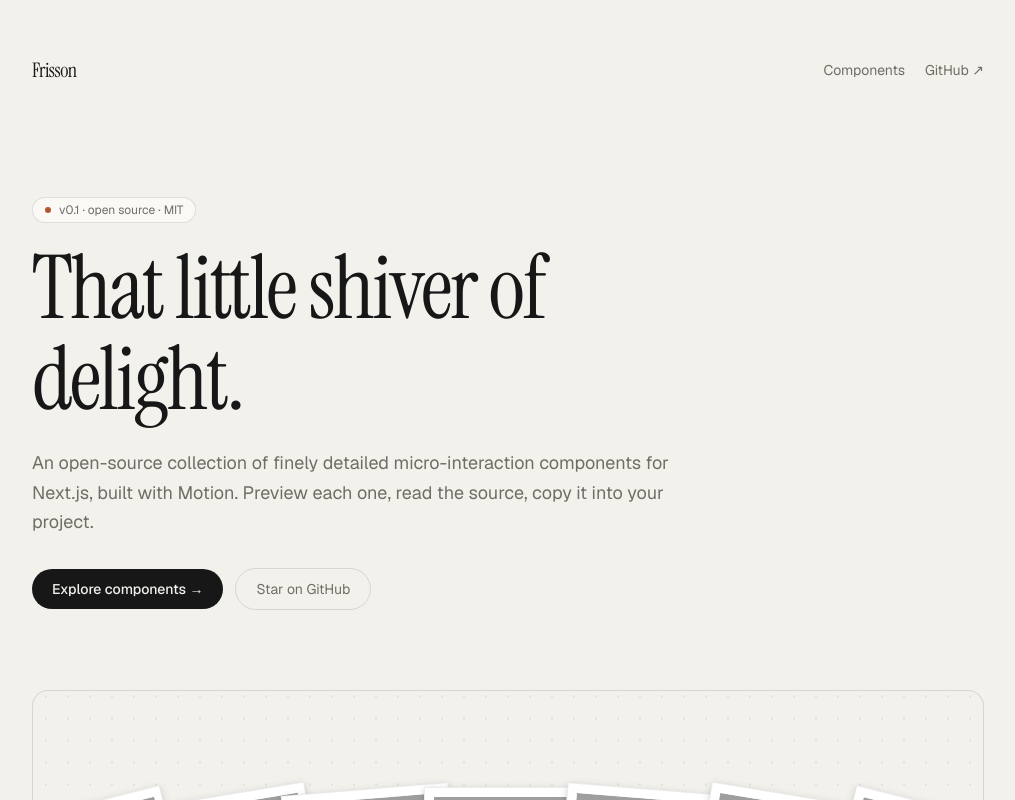
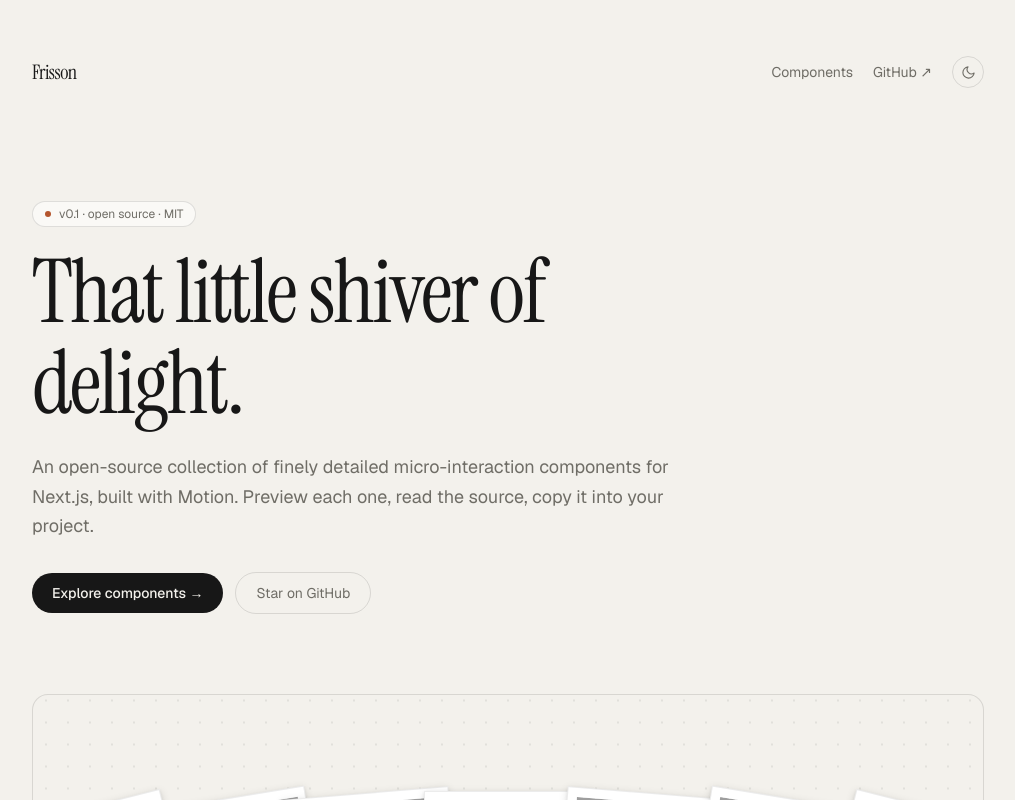
Before and after one commit to ridh21/frisson, a Next.js app: page / in a window 1280 px wide. Shown: the top 800 px of the page, without its empty margins (132-1147 px from the left). Built offline with nearby package versions, Linux system fonts and the light colour scheme; grey boxes are pictures that could not be loaded.

Commit message:
feat: implement theme toggle functionality and enhance dark mode support

```diff
--- a/src/app/c/[slug]/page.tsx
+++ b/src/app/c/[slug]/page.tsx
@@ -67,7 +67,7 @@ export default async function ComponentPage({
           {meta.dependencies.map((d) => (
             <span
               key={d}
-              className="rounded-full bg-[rgba(23,23,23,0.06)] px-2.5 py-0.5 font-mono text-xs text-[var(--ink)]"
+              className="rounded-full bg-[var(--hover)] px-2.5 py-0.5 font-mono text-xs text-[var(--ink)]"
             >
               {d}
             </span>
@@ -96,7 +96,7 @@ export default async function ComponentPage({
           <li>
             <span className="mr-1 font-mono text-xs text-[var(--muted)]">02</span>{" "}
             Copy{" "}
-            <code className="rounded bg-[rgba(23,23,23,0.06)] px-1.5 py-0.5 font-mono text-[13px]">
+            <code className="rounded bg-[var(--hover)] px-1.5 py-0.5 font-mono text-[13px]">
               {meta.files[0].name}
             </code>{" "}
             from the <strong>Code</strong> tab into your project.
@@ -117,7 +117,7 @@ export default async function ComponentPage({
               shadcn registry support is coming soon.
             </span>{" "}
             You&apos;ll be able to install any Frisson component in one line —{" "}
-            <code className="rounded bg-[rgba(23,23,23,0.06)] px-1.5 py-0.5 font-mono text-[12px] text-[var(--ink)]">
+            <code className="rounded bg-[var(--hover)] px-1.5 py-0.5 font-mono text-[12px] text-[var(--ink)]">
               npx shadcn@latest add {meta.slug}
             </code>
             .
--- a/src/app/globals.css
+++ b/src/app/globals.css
@@ -1,4 +1,8 @@
 @import "tailwindcss";
+
+/* Class-based dark mode: `dark:` utilities apply when .dark is on an ancestor
+   (we put it on <html>). */
+@custom-variant dark (&:where(.dark, .dark *));
 
 @theme inline {
   --font-sans: var(--font-geist-sans);
@@ -14,21 +18,38 @@
   --line: rgba(23, 23, 23, 0.12);
   --panel: #faf9f6;
   --accent: #b4552d;
+  /* derived tokens so hovers, dots and scrollbars can flip with the theme */
+  --hover: rgba(23, 23, 23, 0.06);
+  --dot: rgba(23, 23, 23, 0.08);
+  --scrollbar: rgba(23, 23, 23, 0.16);
+  color-scheme: light;
+}
+
+.dark {
+  /* warm-tinted charcoal, so it reads as the same family as the paper theme */
+  --bg: #17161a;
+  --ink: #ecebe6;
+  --muted: #9a978e;
+  --line: rgba(255, 255, 255, 0.14);
+  --panel: #201f24;
+  --accent: #e0764c;
+  --hover: rgba(255, 255, 255, 0.08);
+  --dot: rgba(255, 255, 255, 0.07);
+  --scrollbar: rgba(255, 255, 255, 0.18);
+  color-scheme: dark;
 }
 
 body {
   background: var(--bg);
   color: var(--ink);
   font-family: var(--font-geist-sans), Arial, Helvetica, sans-serif;
+  transition: background-color 0.25s ease, color 0.25s ease;
 }
 
 /* subtle dot grid for the preview canvas */
 .preview-grid {
   background-color: var(--bg);
-  background-image: radial-gradient(
-    rgba(23, 23, 23, 0.08) 1px,
-    transparent 1px
-  );
+  background-image: radial-gradient(var(--dot) 1px, transparent 1px);
   background-size: 22px 22px;
   background-position: center;
 }
@@ -53,10 +74,16 @@ body {
   height: 10px;
 }
 .code-scroll::-webkit-scrollbar-thumb {
-  background: rgba(23, 23, 23, 0.16);
+  background: var(--scrollbar);
   border: 3px solid var(--panel);
   border-radius: 999px;
 }
 .code-scroll::-webkit-scrollbar-track {
   background: transparent;
 }
+
+/* Shiki dual-theme: spans carry a --shiki-dark colour; switch to it in dark. */
+.dark .code-scroll .shiki,
+.dark .code-scroll .shiki span {
+  color: var(--shiki-dark) !important;
+}
--- a/src/app/layout.tsx
+++ b/src/app/layout.tsx
@@ -33,7 +33,17 @@ export default function RootLayout({
     <html
       lang="en"
       className={`${geistSans.variable} ${geistMono.variable} ${instrumentSerif.variable} h-full antialiased`}
+      suppressHydrationWarning
     >
+      <head>
+        {/* Resolve the theme before first paint so there's no flash: use the
+            saved choice, else the OS preference. */}
+        <script
+          dangerouslySetInnerHTML={{
+            __html: `(function(){try{var t=localStorage.getItem('theme');var d=t?t==='dark':matchMedia('(prefers-color-scheme: dark)').matches;if(d)document.documentElement.classList.add('dark');}catch(e){}})();`,
+          }}
+        />
+      </head>
       <body className="min-h-full">{children}</body>
     </html>
   );
--- a/src/app/page.tsx
+++ b/src/app/page.tsx
@@ -1,6 +1,7 @@
 import Link from "next/link";
 import PolaroidGallery from "@/components/PolaroidGallery";
 import { firstSlug, registry } from "@/registry";
+import { ThemeToggle } from "@/components/site/ThemeToggle";
 
 const GITHUB_URL = "https://github.com/ridh21/frisson";
 
@@ -24,6 +25,7 @@ export default function Home() {
           >
             GitHub ↗
           </a>
+          <ThemeToggle />
         </nav>
       </header>
 
--- a/src/app/preview/[slug]/page.tsx
+++ b/src/app/preview/[slug]/page.tsx
@@ -3,6 +3,7 @@ import { notFound } from "next/navigation";
 import type { Metadata } from "next";
 import { registry, getMeta } from "@/registry";
 import { componentMap } from "@/registry/components";
+import { ThemeToggle } from "@/components/site/ThemeToggle";
 
 export function generateStaticParams() {
   return registry.map((c) => ({ slug: c.slug }));
@@ -48,6 +49,10 @@ export default async function PreviewPage({
         {meta.name}
       </Link>
 
+      <div className="fixed right-5 top-5 z-10">
+        <ThemeToggle className="bg-[var(--panel)]/80 backdrop-blur" />
+      </div>
+
       <main
         className={[
           "flex min-h-dvh w-full items-center justify-center px-6 py-20",
--- a/src/components/site/ShowcaseTabs.tsx
+++ b/src/components/site/ShowcaseTabs.tsx
@@ -81,7 +81,7 @@ export function ShowcaseTabs({
                   className={[
                     "rounded-md px-2.5 py-1 font-mono text-xs transition-colors",
                     i === fileIndex
-                      ? "bg-[rgba(23,23,23,0.06)] text-[var(--ink)]"
+                      ? "bg-[var(--hover)] text-[var(--ink)]"
                       : "text-[var(--muted)] hover:text-[var(--ink)]",
                   ].join(" ")}
                 >
--- /dev/null
+++ b/src/components/site/ThemeToggle.tsx
@@ -0,0 +1,83 @@
+"use client";
+
+import { useEffect, useState } from "react";
+
+/**
+ * A small light/dark switch. The actual theme class is set on <html> before
+ * paint by the inline script in the root layout (so there's no flash); this
+ * button just reflects and flips it, persisting the choice to localStorage.
+ */
+export function ThemeToggle({ className = "" }: { className?: string }) {
+  const [dark, setDark] = useState(false);
+  const [mounted, setMounted] = useState(false);
+
+  useEffect(() => {
+    setMounted(true);
+    setDark(document.documentElement.classList.contains("dark"));
+  }, []);
+
+  const toggle = () => {
+    const next = !dark;
+    setDark(next);
+    document.documentElement.classList.toggle("dark", next);
+    try {
+      localStorage.setItem("theme", next ? "dark" : "light");
+    } catch {
+      /* storage blocked — the toggle still works for this session */
+    }
+  };
+
+  return (
+    <button
+      type="button"
+      onClick={toggle}
+      aria-label="Toggle dark mode"
+      title={dark ? "Switch to light" : "Switch to dark"}
+      className={[
+        "inline-flex size-8 items-center justify-center rounded-full border border-[var(--line)] text-[var(--muted)] transition-colors hover:text-[var(--ink)]",
+        className,
+      ].join(" ")}
+    >
+      {/* Render the icon only once mounted so SSR (always light) doesn't
+          mismatch the resolved theme. */}
+      {mounted && (dark ? <SunIcon /> : <MoonIcon />)}
+    </button>
+  );
+}
+
+function MoonIcon() {
+  return (
+    <svg
+      width="15"
+      height="15"
+      viewBox="0 0 24 24"
+      fill="none"
+      stroke="currentColor"
+      strokeWidth="1.8"
+      strokeLinecap="round"
+      strokeLinejoin="round"
+      aria-hidden
+    >
+      <path d="M21 12.79A9 9 0 1 1 11.21 3 7 7 0 0 0 21 12.79z" />
+    </svg>
+  );
+}
+
+function SunIcon() {
+  return (
+    <svg
+      width="15"
+      height="15"
+      viewBox="0 0 24 24"
+      fill="none"
+      stroke="currentColor"
+      strokeWidth="1.8"
+      strokeLinecap="round"
+      strokeLinejoin="round"
+      aria-hidden
+    >
+      <circle cx="12" cy="12" r="4" />
+      <path d="M12 2v2M12 20v2M4.93 4.93l1.41 1.41M17.66 17.66l1.41 1.41M2 12h2M20 12h2M6.34 17.66l-1.41 1.41M19.07 4.93l-1.41 1.41" />
+    </svg>
+  );
+}
--- a/src/lib/highlight.ts
+++ b/src/lib/highlight.ts
@@ -10,7 +10,7 @@ let highlighterPromise: Promise<Highlighter> | null = null;
 function getHighlighter() {
   if (!highlighterPromise) {
     highlighterPromise = createHighlighter({
-      themes: ["vitesse-light"],
+      themes: ["vitesse-light", "vitesse-dark"],
       langs: ["tsx", "typescript", "bash", "json", "css"],
     });
   }
@@ -19,8 +19,11 @@ function getHighlighter() {
 
 export async function highlight(code: string, lang = "tsx"): Promise<string> {
   const highlighter = await getHighlighter();
+  // Dual themes: each token gets a light colour plus a `--shiki-dark` CSS var,
+  // which globals.css swaps to under `.dark`. One render serves both themes.
   return highlighter.codeToHtml(code, {
     lang,
-    theme: "vitesse-light",
+    themes: { light: "vitesse-light", dark: "vitesse-dark" },
+    defaultColor: "light",
   });
 }
```
Also changed, not shown: src/components/CaseStudies.tsx (+9 -5 lines), src/components/site/Sidebar.tsx (+6 -2 lines).
